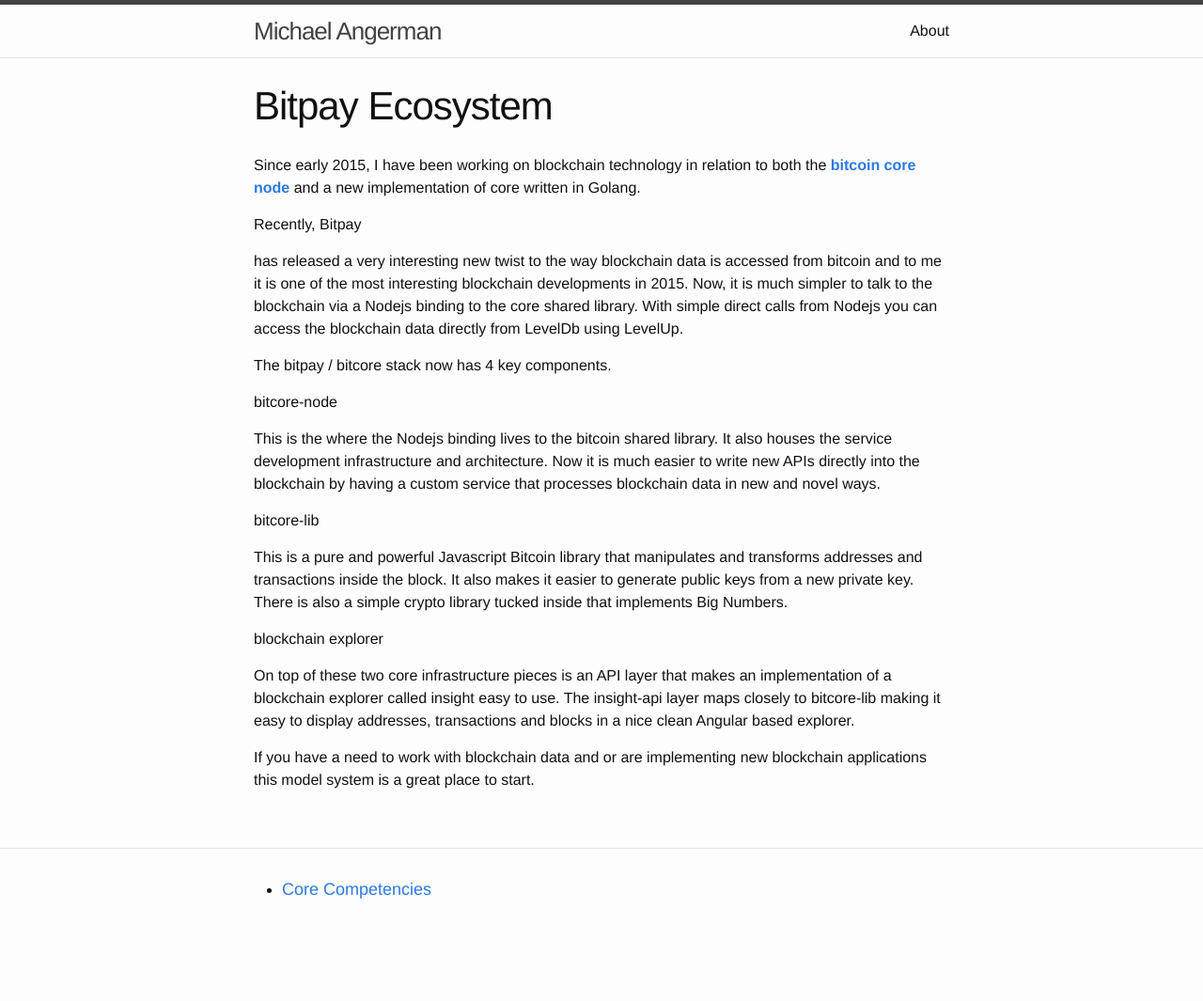
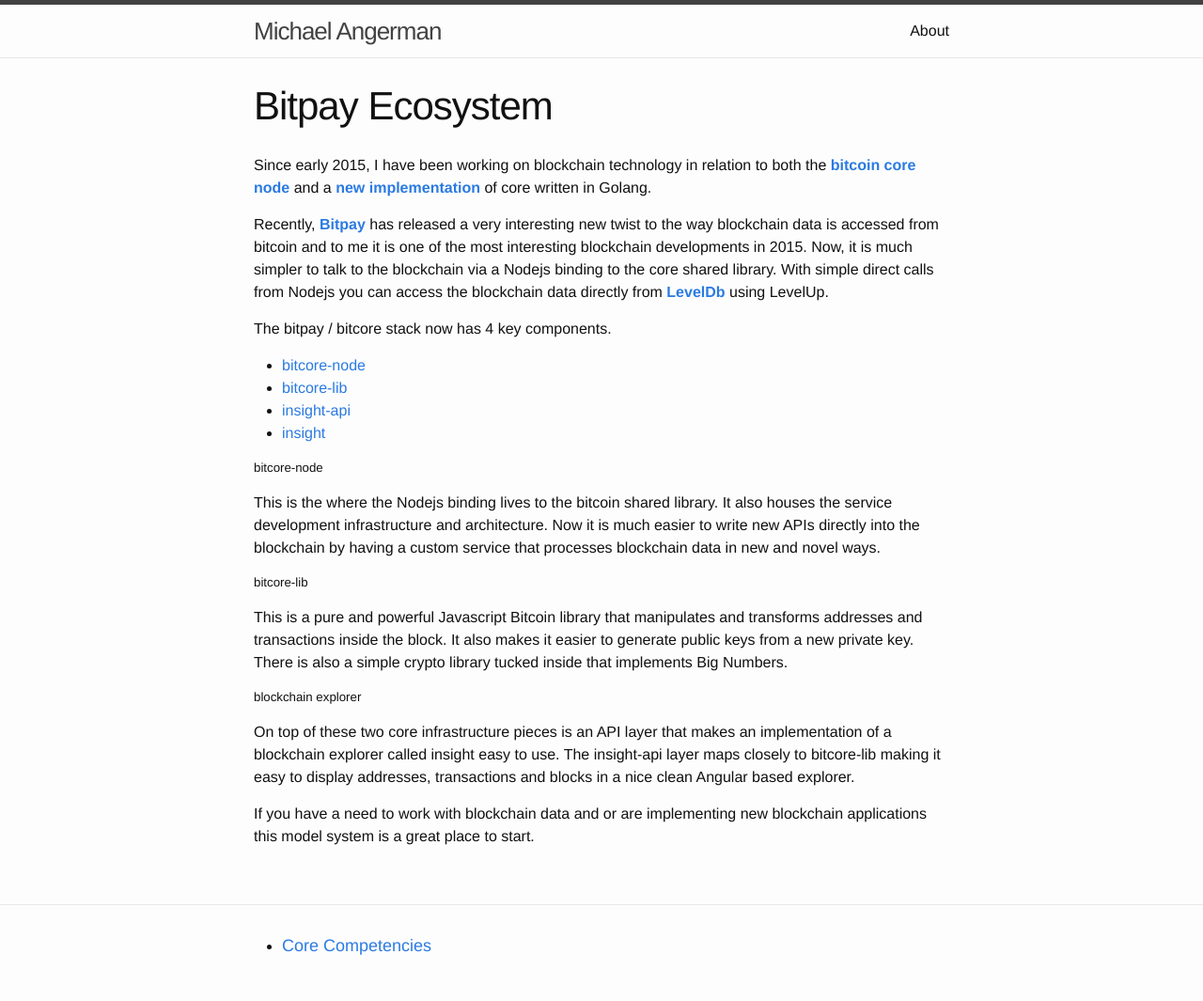
Before and after one commit to angermanmichael/link16, a Jekyll site: the page built from _posts/2015-11-13-bp.md, in a window 1280 px wide. Shown: the whole page at 94% size. Built offline with Jekyll 4.4.1, drawn with Linux system fonts in a browser that asks for light colours; Markdown is read by kramdown in place of the engine named in the settings; before the commit the page ends 1005 px from its top, so only the background shows below that.

Commit message:
update bp

```diff
--- a/_posts/2015-11-13-bp.md
+++ b/_posts/2015-11-13-bp.md
@@ -6,25 +6,31 @@ categories: coverletter
 
 Since early 2015, I have been working on blockchain technology in relation to both the
 **[bitcoin core node](https://github.com/bitcoin/bitcoin)**
-and a new implementation of core written in
-Golang.
+and a
+**[new implementation](https://github.com/btcsuite/btcd)** of core written in Golang.
 
 Recently,
-Bitpay
-
-has released a very interesting new twist to the way blockchain data is accessed from bitcoin and to me it is one of the most interesting blockchain developments in 2015.  Now, it is much simpler to talk to the blockchain via a Nodejs binding to the core shared library.  With simple direct calls from Nodejs you can access the blockchain data directly from LevelDb using LevelUp.
+**[Bitpay](https://bitpay.com/)**
+has released a very interesting new twist to the way blockchain data is accessed from bitcoin and to me it is one of the most interesting blockchain developments in 2015.  Now, it is much simpler to talk to the blockchain via a Nodejs binding to the core shared library.  With simple direct calls from Nodejs you can access the blockchain data directly from
+**[LevelDb](https://github.com/Level)**
+using LevelUp.
 
 The bitpay / bitcore stack now has 4 key components.
 
-bitcore-node
+* [bitcore-node](https://github.com/bitpay/bitcore-node)
+* [bitcore-lib](https://github.com/bitpay/bitcore-lib)
+* [insight-api](https://github.com/bitpay/insight-api.git)
+* [insight](https://github.com/bitpay/insight.git)
+
+##### bitcore-node
 
 This is the where the Nodejs binding lives to the bitcoin shared library. It also houses the service development infrastructure and architecture.  Now it is much easier to write new APIs directly into the blockchain by having a custom service that processes blockchain data in new and novel ways.
 
-bitcore-lib
+##### bitcore-lib
 
 This is a pure and powerful Javascript Bitcoin library that manipulates and transforms addresses and transactions inside the block.  It also makes it easier to generate public keys from a new private key.  There is also a simple crypto library tucked inside that implements Big Numbers.
 
-blockchain explorer
+##### blockchain explorer
 
 On top of these two core infrastructure pieces is an API layer that makes an implementation of a blockchain explorer called insight easy to use.  The insight-api layer maps closely to bitcore-lib making it easy to display addresses, transactions and blocks in a nice clean Angular based explorer.
 
```
